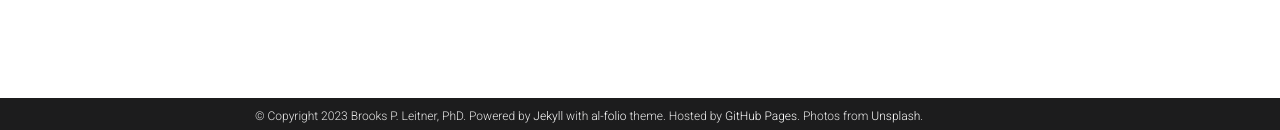
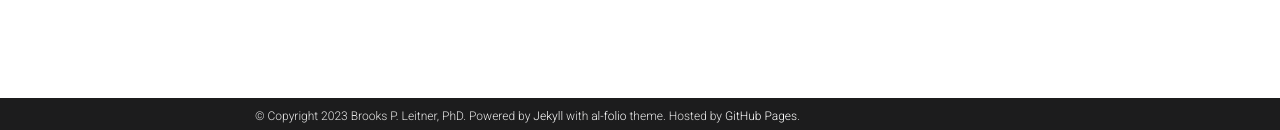
Before and after one commit to BrooksLeitner/BrooksLeitner.github.io, a Jekyll site: the page built from _pages/teaching.md, in a window 1280 px wide. Shown: the part 767-897 px from the top of the page. Built offline with Jekyll 4.4.1, drawn with Linux system fonts in a browser that asks for light colours; comment, search, counter and statistics services are not loaded; a style sheet for code colours, icons or effects is not loaded.

Commit message:
update config

```diff
--- a/_config.yml
+++ b/_config.yml
@@ -12,11 +12,10 @@
 footer_text: >
   Powered by <a href="https://jekyllrb.com/" target="_blank">Jekyll</a> with <a href="https://github.com/alshedivat/al-folio">al-folio</a> theme.
   Hosted by <a href="https://pages.github.com/" target="_blank">GitHub Pages</a>.
-  Photos from <a href="https://unsplash.com" target="_blank">Unsplash</a>.
-keywords: jekyll, jekyll-theme, academic-website, portfolio-website  # add your own keywords or leave empty
+keywords: metabolism, brooks-leitner, md-phd  # add your own keywords or leave empty
 
 lang: en # the language of your site (for example: en, fr, cn, ru, etc.)
-icon: /assets/img/human.png/  # the emoji used as the favicon (alternatively, provide image name in /assets/img/)
+icon: bar_chart # the emoji used as the favicon (alternatively, provide image name in /assets/img/)
 
 url: https://BrooksLeitner.github.io # the base hostname & protocol for your site
 baseurl: # the subpath of your site, e.g. /blog/
@@ -45,7 +44,7 @@
 # will use title and url fields
 # Take a look to https://github.com/jekyll/jekyll-feed for more customization
 
-rss_icon: true
+rss_icon: false
 
 # -----------------------------------------------------------------------------
 # Layout
```
